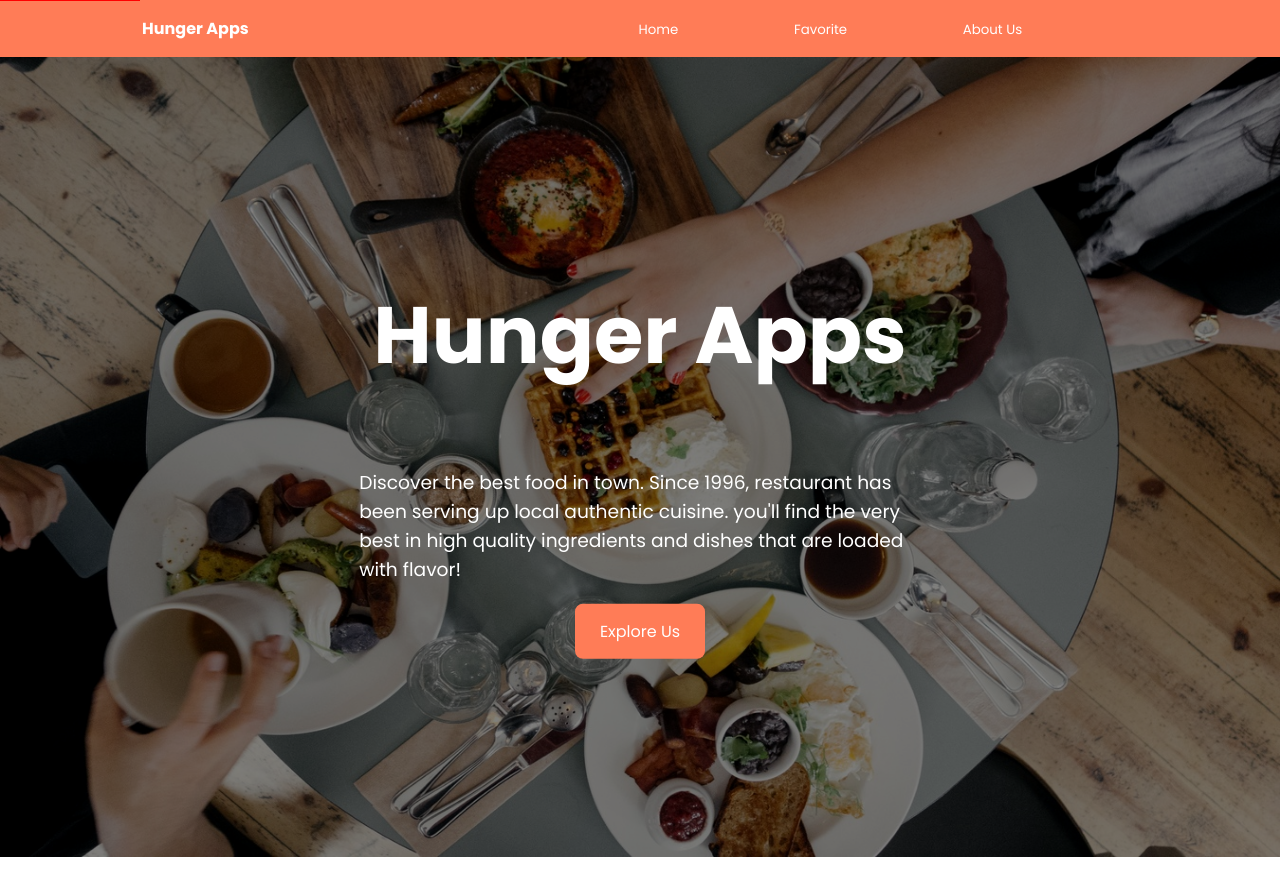
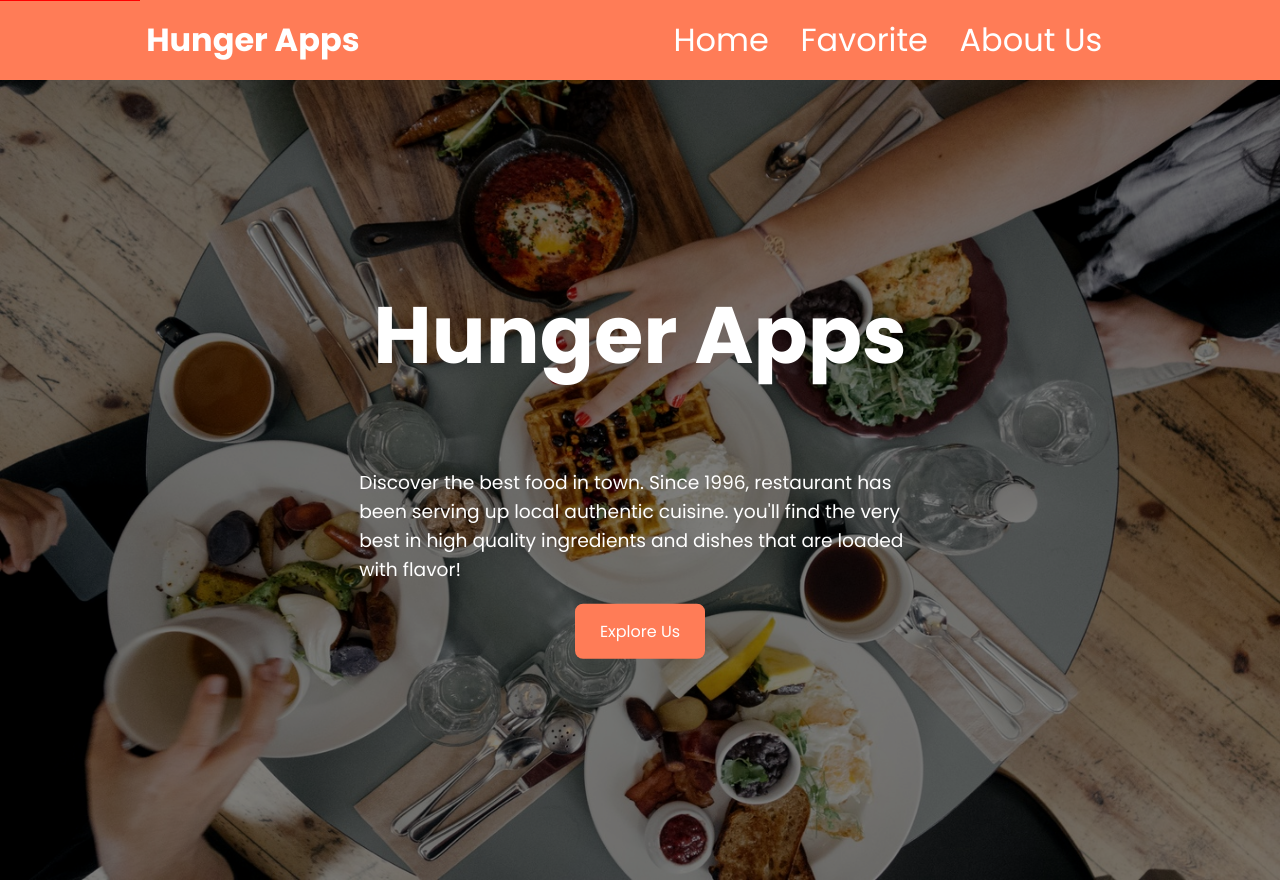
Before and after one commit to afifmakarim/restaurant-app-dicoding, a website built with webpack: page src/templates/index.html in a window 1280 px wide. Shown: the top 880 px of the page. Built offline with nearby package versions, Linux system fonts and the light colour scheme; files whose address does not match are found by name.

Commit message:
revisi 2

```diff
--- a/src/styles/main.css
+++ b/src/styles/main.css
@@ -56,12 +56,12 @@ body, p{
 
 .navbar .logo {
     font-weight: bold;
-    font-size: 12pt;
+    font-size: 32px;
 }
 
 .navbar a {
     text-decoration: none;
-    font-size: 10pt;
+    font-size: 32px;
     color: #fff;
 }
 
@@ -73,7 +73,7 @@ body, p{
     list-style: none;
     display: flex;
     justify-content: space-evenly;
-    width: 50%;
+    width: 40%;
   }
 
 .jumbotron {
@@ -176,7 +176,7 @@ footer {
     display: flex;
     justify-content: space-evenly;
     padding: 25px;
-    font-size: 50px;
+    font-size: 55px;
   }
 
   .social-media a {
@@ -209,7 +209,7 @@ footer {
  }
 
 /* tablet */
-@media screen and (max-width:768px) {
+@media screen and (max-width:800px) {
 
     #hamburger {
         display: flex;
@@ -271,6 +271,10 @@ footer {
         font-size: 25pt;
     } */
 
+    .grid-wrapper {
+        grid-template-columns: 1fr;
+    }
+
     .jumbotron .description {
         align-items: center;
         align-content: center;
```
